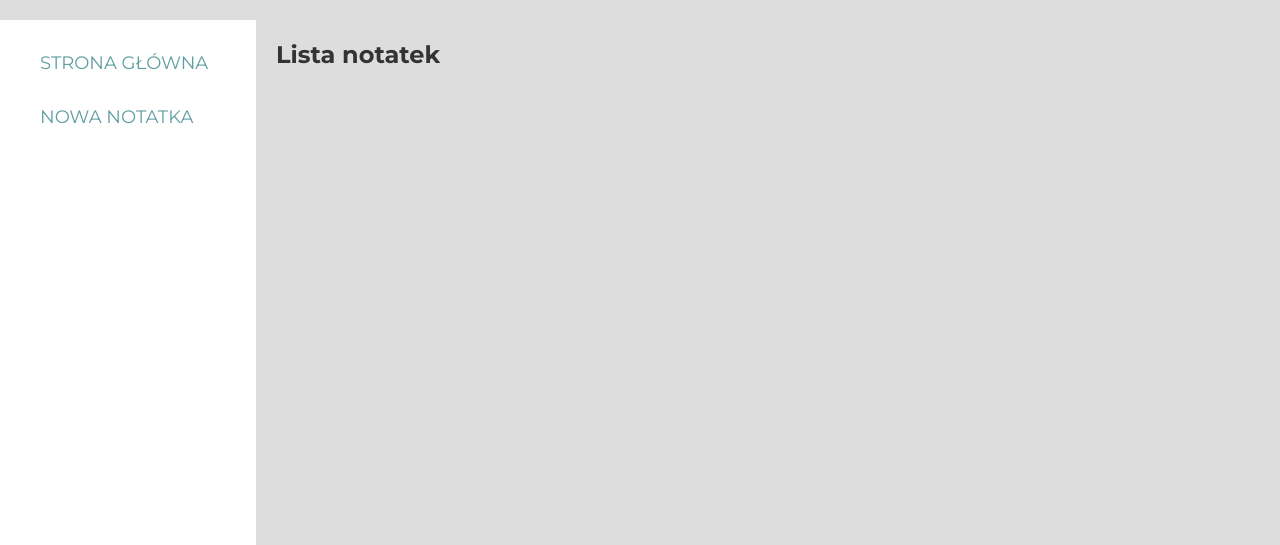
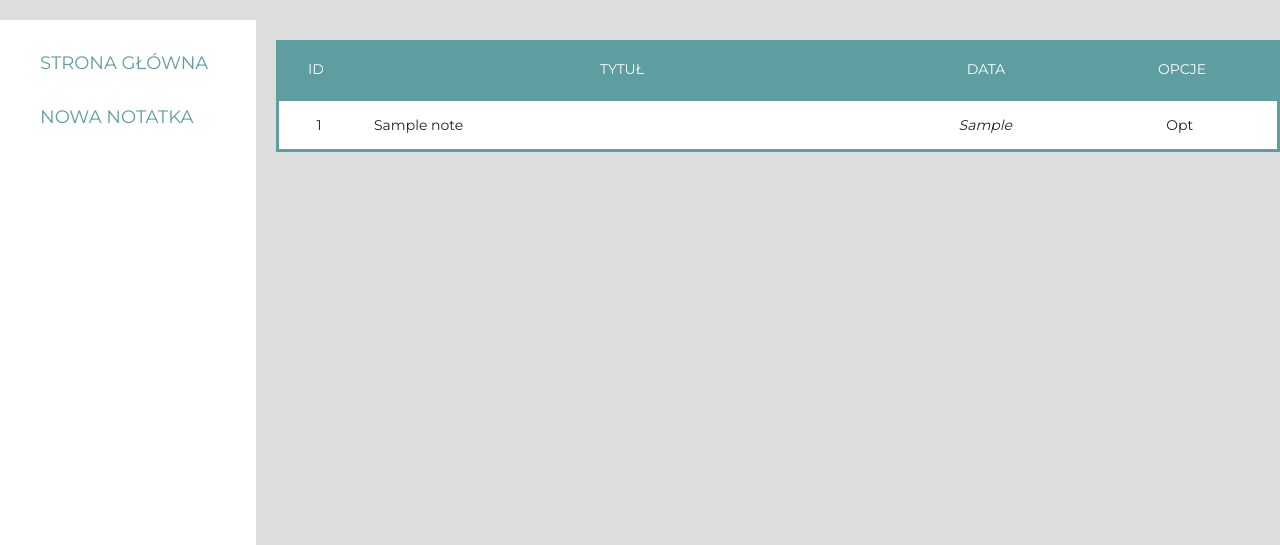
Before and after one commit to Goferov/notes, a PHP site: page / in a window 1280 px wide. Shown: the part 153-698 px from the top of the page. Run offline with PHP 8.4, Linux system fonts and the light colour scheme; tables that the repository leaves empty or names only in its code hold one stand-in row (values such as "Sample post"); lists and menus that the app fills with data are empty; some libraries are stand-ins or nearby versions.

Commit message:
Add notes list

```diff
--- a/src/Controller.php
+++ b/src/Controller.php
@@ -58,9 +58,15 @@ class Controller
                 ];
                 break;
             default:
+                $page = 'list';
+
                 $data = $this->getRequestGet();
-                $viewParams['msg'] = $data['msg'] ?? null;
-                $page = 'list';
+
+                $viewParams = [
+                    'msg' => $data['msg'] ?? null,
+                    'notes' => $this->db->getNotes(),
+                ];
+
                 break;
         }
 
--- a/src/Database.php
+++ b/src/Database.php
@@ -42,6 +42,17 @@ class Database
         }
     }
 
+    public function getNotes() : array {
+        try {
+            $query = "SELECT id, title, created FROM notes";
+            $result = $this->conn->query($query);
+            return $result->fetchAll(PDO::FETCH_ASSOC);
+        }
+        catch (Throwable $e) {
+            throw new StorageException('Error while downloading notes',400, $e);
+        }
+    }
+
     private function createConnection(array $config): void {
         $dsn = 'mysql:dbname='.$config['database'].';host='.$config['host'];
         $this->conn = new PDO($dsn, $config['user'], $config['password'], [ PDO::ATTR_ERRMODE => PDO::ERRMODE_EXCEPTION ]);
--- a/templates/pages/list.php
+++ b/templates/pages/list.php
@@ -1,15 +1,41 @@
-<div>
-    <div class="message">
-        <?php
-            if(!empty($params['msg'])) {
+<div class="list">
+    <section>
+        <div class="message">
+            <?php
+            if (!empty($params['msg'])) {
                 switch ($params['msg']) {
                     case 'created':
-                        echo 'Notatka została utworzona';
+                        echo 'Notatka zostało utworzona';
                         break;
                 }
             }
-        ?>
-    </div>
-    <h2>Lista notatek</h2>
-
+            ?>
+        </div>
+        <div class="tbl-header">
+            <table cellpadding="0" cellspacing="0" border="0">
+                <thead>
+                <tr>
+                    <th>Id</th>
+                    <th>Tytuł</th>
+                    <th>Data</th>
+                    <th>Opcje</th>
+                </tr>
+                </thead>
+            </table>
+        </div>
+        <div class="tbl-content">
+            <table cellpadding="0" cellspacing="0" border="0">
+                <tbody>
+                    <?php foreach ($params['notes'] as $note): ?>
+                        <tr>
+                            <td><?= $note['id'] ?></td>
+                            <td><?= $note['title'] ?></td>
+                            <td><?= $note['created'] ?></td>
+                            <td>Opt</td>
+                        </tr>
+                    <?php endforeach; ?>
+                </tbody>
+            </table>
+        </div>
+    </section>
 </div>
```
